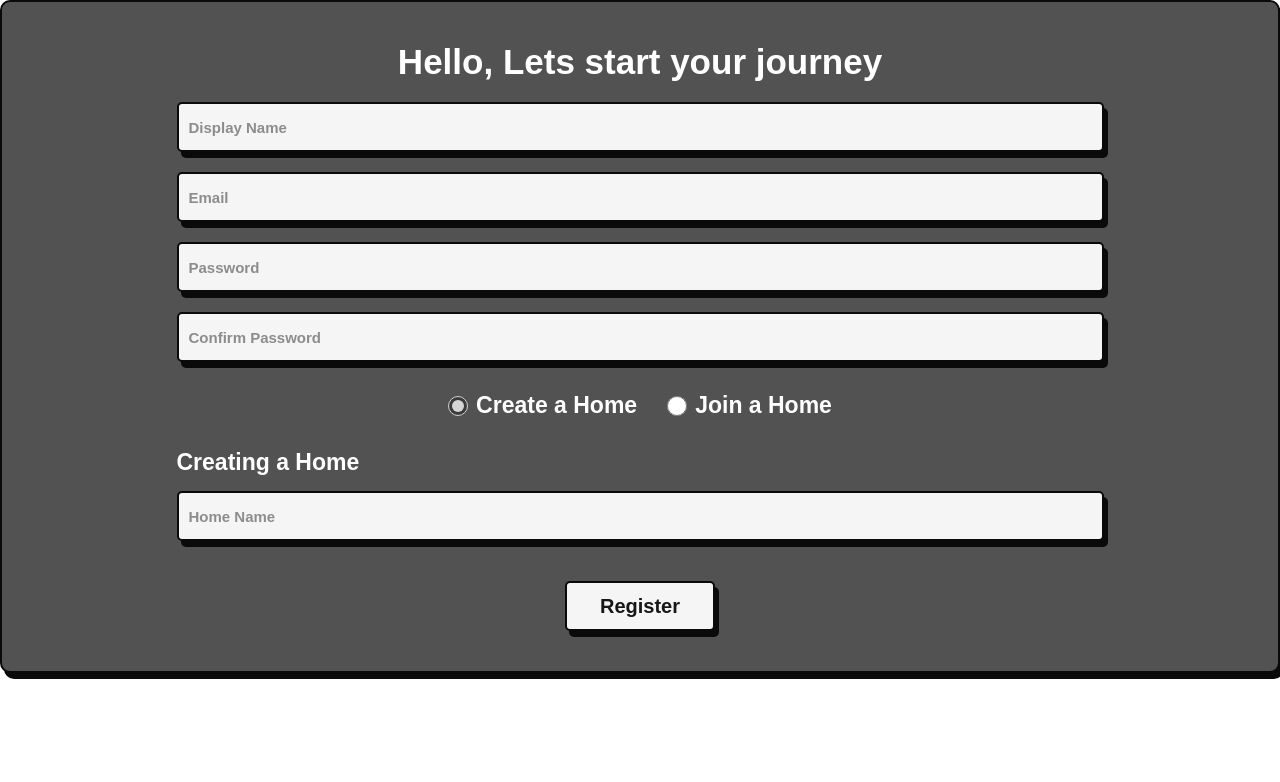
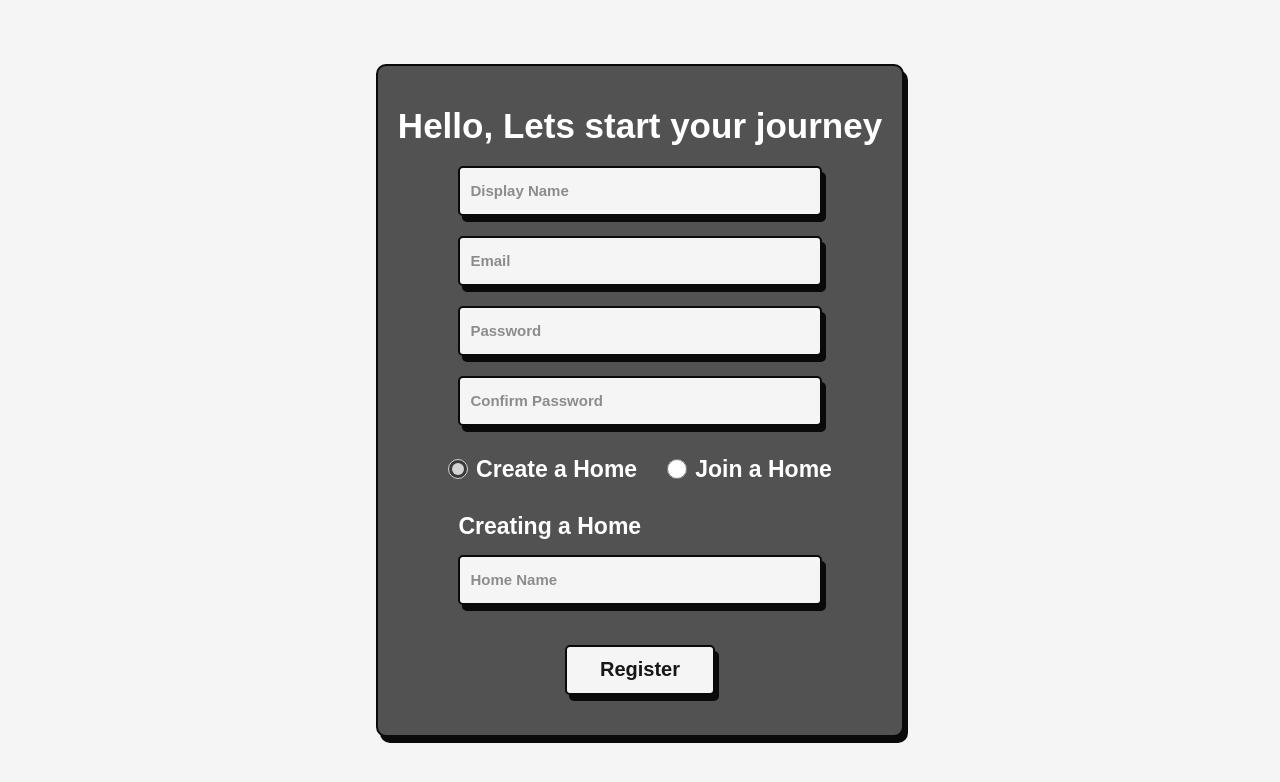
Before and after one commit to zahraai3/homehub, a React (Vite) app in the folder client/: page /register in a window 1280 px wide. Shown: the top 782 px of the page. Built offline with nearby package versions, Linux system fonts and the light colour scheme; no server answers; a web font is replaced by a local one.

Commit message:
feat/added GuestRoute to control login pages,edited Register Page style

```diff
--- a/client/src/App.jsx
+++ b/client/src/App.jsx
@@ -7,14 +7,16 @@ import SettingPage from './features/settings/SettingPage'
 import TasksPage from './features/tasks/TasksPage'
 import ShoppingListPage from './features/shoppingList/ShoppingListPage'
 import ExpensesPage from './features/expenses/ExpensesPage'
-import RegisterForm from './features/auth/components/RegisterForm'
-
+import { RegisterPage } from "./features/auth/RegisterPage"
 import ProtectedRoute from "./shared/components/ProtectedRoute"
+import GuestRoute from "./shared/components/GuestRoute"
 
 const App = () => {
   return(
       <Routes>
-        <Route path="register" element={<RegisterForm/>} />
+        <Route element={<GuestRoute/>}>
+          <Route path="register" element={<RegisterPage/>} />
+        </Route>
         <Route element={<ProtectedRoute/>}>
           <Route element={<MainLayout/>}>
             <Route index element={<DashboardPage/>} />
--- a/client/src/features/auth/RegisterPage.jsx
+++ b/client/src/features/auth/RegisterPage.jsx
@@ -0,0 +1,11 @@
+import RegisterForm from "./components/RegisterForm";
+import styles from './RegisterPage.module.css';
+
+export const RegisterPage = () => {
+
+    return(
+        <div className={styles.container}>
+            <RegisterForm/>
+        </div>
+    )
+}
--- /dev/null
+++ b/client/src/features/auth/RegisterPage.module.css
@@ -0,0 +1,7 @@
+.container{
+    height: 100vh;
+    display: flex;
+    justify-content: center;
+    align-items: center;
+    background-color: var(--bg-elevated);
+}
--- /dev/null
+++ b/client/src/shared/components/GuestRoute.jsx
@@ -0,0 +1,19 @@
+import { Navigate, Outlet } from "react-router-dom";
+import { useAuth } from "../../features/auth/context/authContext";
+
+function GuestRoute(){
+    const {user , loading} = useAuth();
+
+    if (loading) {
+        return <div>Loading...</div>;
+    }
+
+    if (user) {
+        return <Navigate to="/" replace />;
+    }
+
+    return <Outlet />;
+
+}
+
+export default GuestRoute
```
